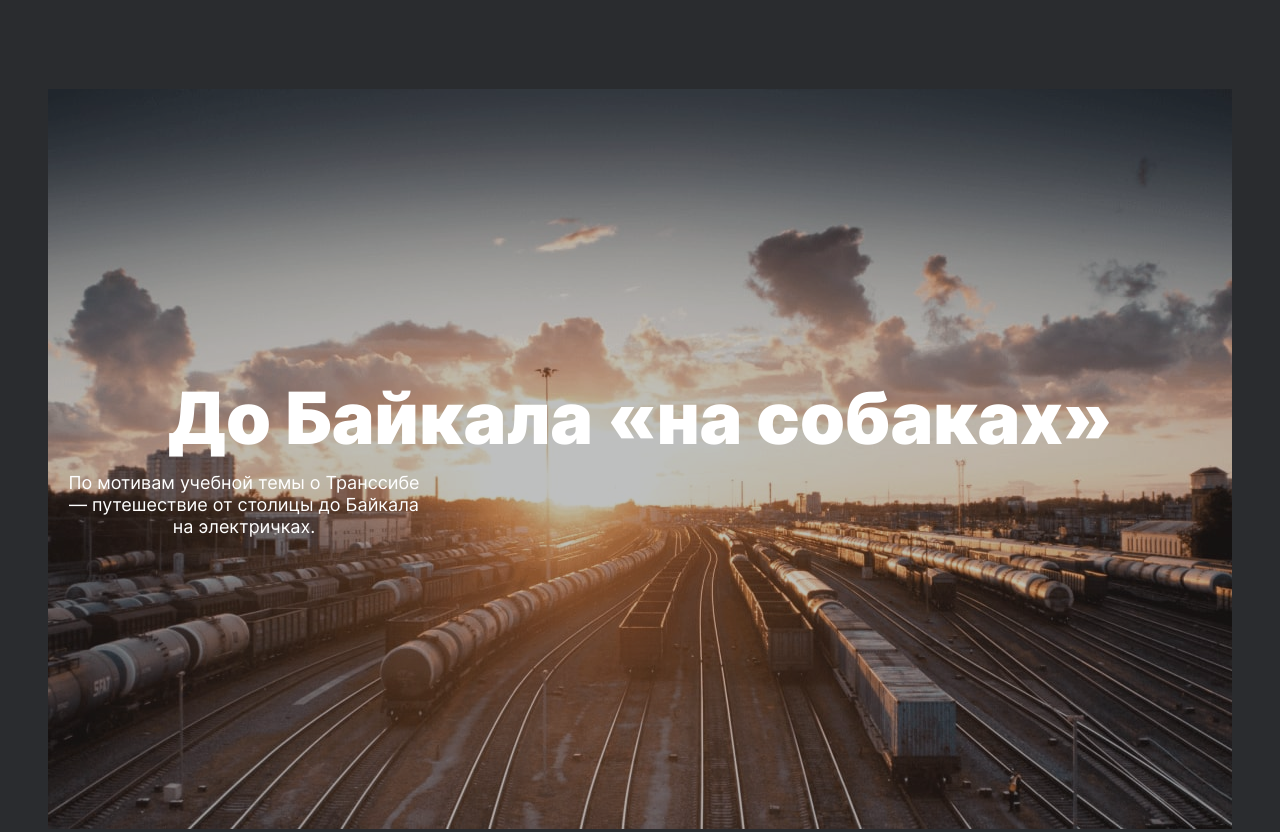
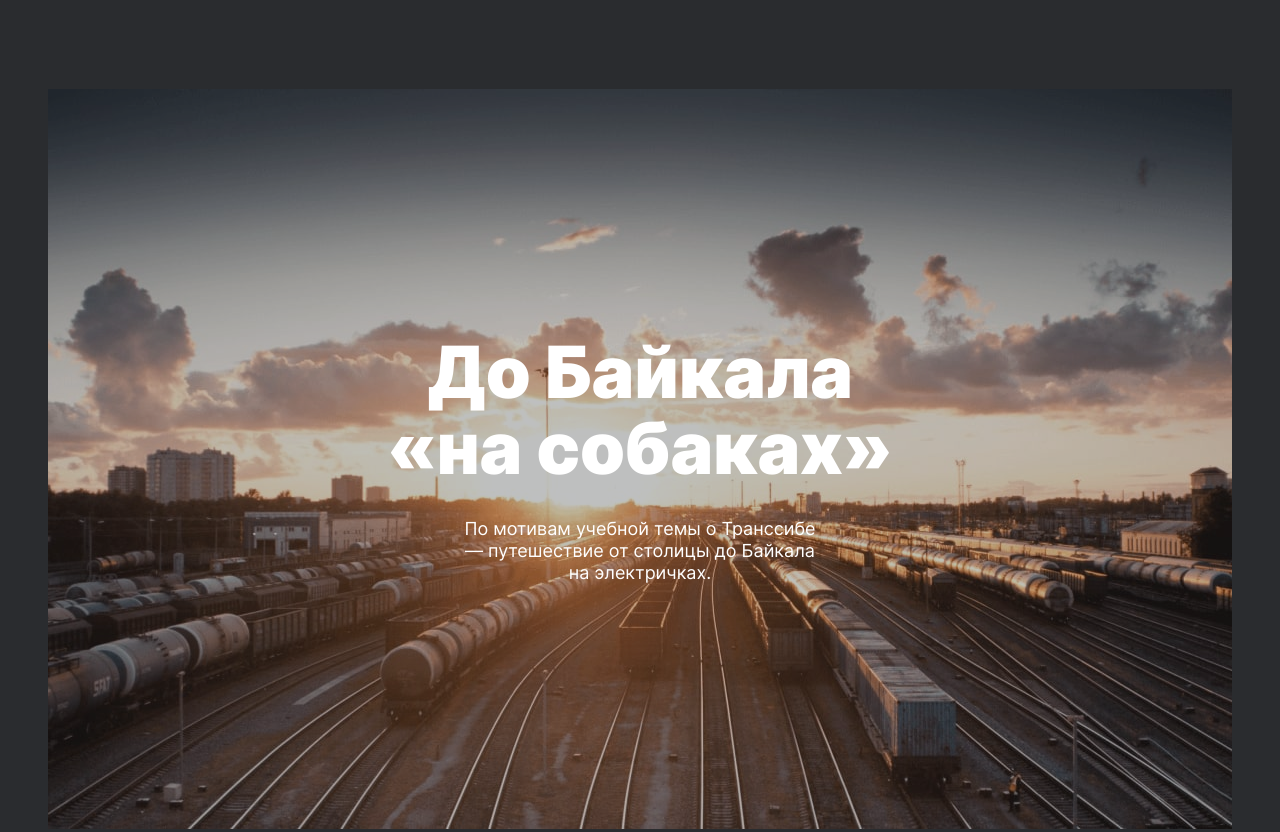
Before and after one commit to MarinaBrodiansky/russian-travel, a plain HTML site: page index.html in a window 1280 px wide. Shown: the part 5803-6635 px from the top of the page. Drawn offline with Linux system fonts and the light colour scheme.

Commit message:
последние правки перед ревью

```diff
--- a/blocks/cover/__subtitle/cover__subtitle.css
+++ b/blocks/cover/__subtitle/cover__subtitle.css
@@ -12,7 +12,7 @@
 
 @media (min-width: 768px) {
     .cover__subtitle {
-        /* padding: 32px 204px 115px 204px; */
+        padding: 32px 204px 115px 204px;
         font-size: 18px;
         line-height: 22px;
         max-width: 360px;
@@ -21,13 +21,13 @@
 
 @media (min-width: 1024px) {
     .cover__subtitle {
-        /* padding: 32px 332px 195px 332px; */
+        padding: 32px 332px 195px 332px;
     }
 }
 
 @media (min-width: 1280px) {
     .cover__subtitle {
-        /* margin: 0; */
-        /* padding: 32px 412px 245px 412px; */
+        margin: 0;
+        padding: 32px 412px 245px 412px;
     }
 }
--- a/blocks/cover/__title/cover__title.css
+++ b/blocks/cover/__title/cover__title.css
@@ -12,7 +12,7 @@
 
 @media (min-width: 768px) {
     .cover__title {
-        /* padding: 115px 104px 0 104px; */
+        padding: 115px 104px 0 104px;
         font-size: 72px;
         line-height: 76px;
     }
@@ -20,13 +20,14 @@
 
 @media (min-width: 1024px) {
     .cover__title {
-        /* padding: 195px 232px 0 232px; */
+        padding: 195px 232px 0 232px;
 
     }
 }
 
 @media (min-width: 1280px) {
     .cover__title {
-        /* padding: 245px 312px 0 312px; */
+        margin: 0;
+        padding: 245px 312px 0 312px;
     }
 }
--- a/blocks/lead/__title/lead__title.css
+++ b/blocks/lead/__title/lead__title.css
@@ -5,6 +5,7 @@
     font-size: 40px;
     line-height: 44px;
     text-align: center;
+
 }
 
 @media (min-width: 768px) {
```
Also changed, not shown: 1 other file.
